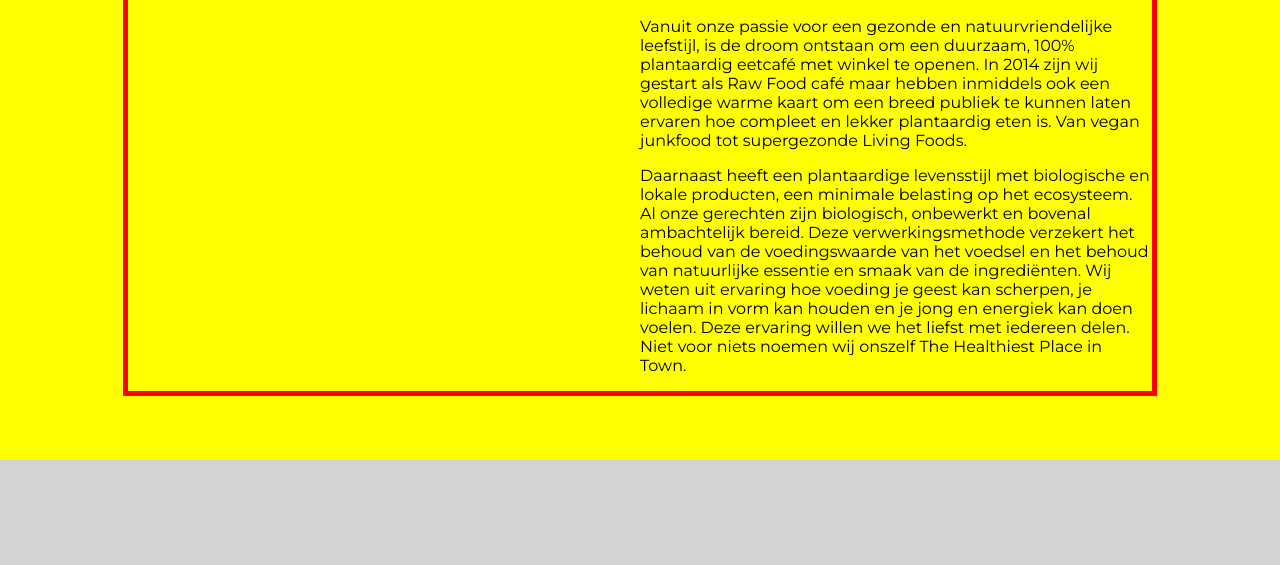
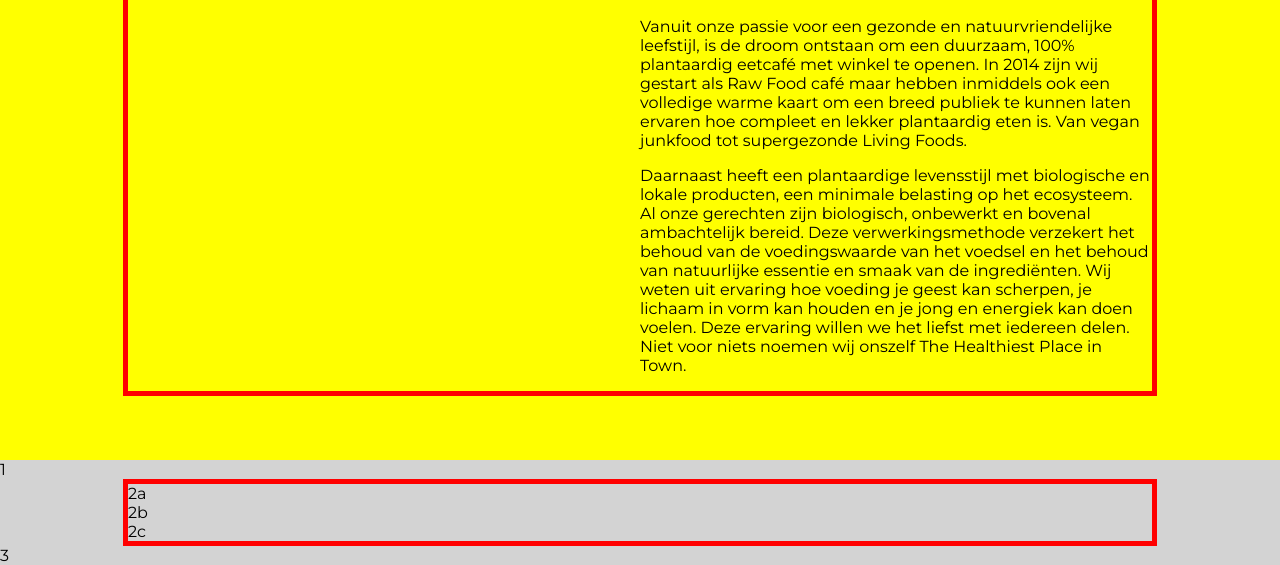
Before and after one commit to dirk698/crudo-vilvoorde, a plain HTML site: page startopdracht/index.html in a window 1280 px wide. Shown: the part 921-1486 px from the top of the page. Before the commit the page ends 1381 px from the top, so only its background shows below. Drawn offline with Linux system fonts and the light colour scheme; files that its build step writes are made by us from their sources.

Commit message:
footer added

```diff
--- a/startopdracht/index.html
+++ b/startopdracht/index.html
@@ -73,5 +73,16 @@
         </div>
       </div>
     </section>
+    <footer>
+      <div class="top">1</div>
+      <div class="middle">
+        <div class="container">
+          <div class="column">2a</div>
+          <div class="column">2b</div>
+          <div class="column">2c</div>
+        </div>
+      </div>
+      <div class="bottom">3</div>
+    </footer>
   </body>
 </html>
```
